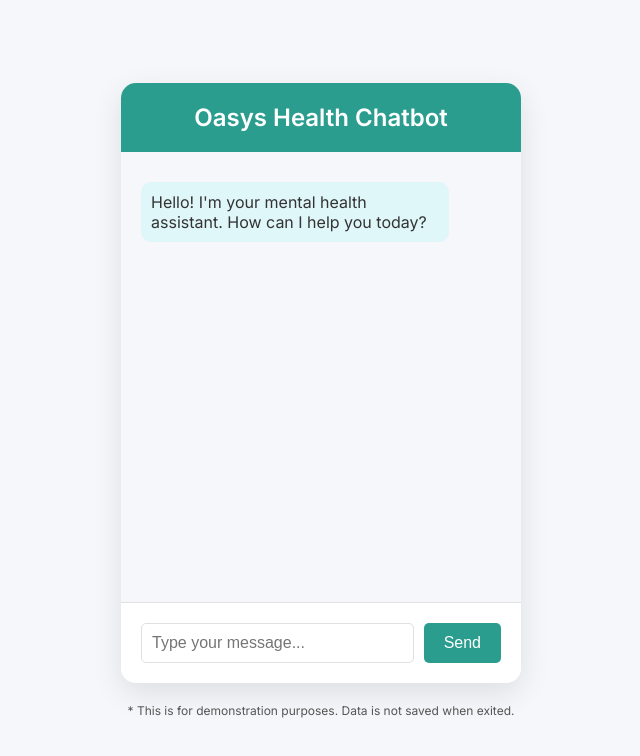
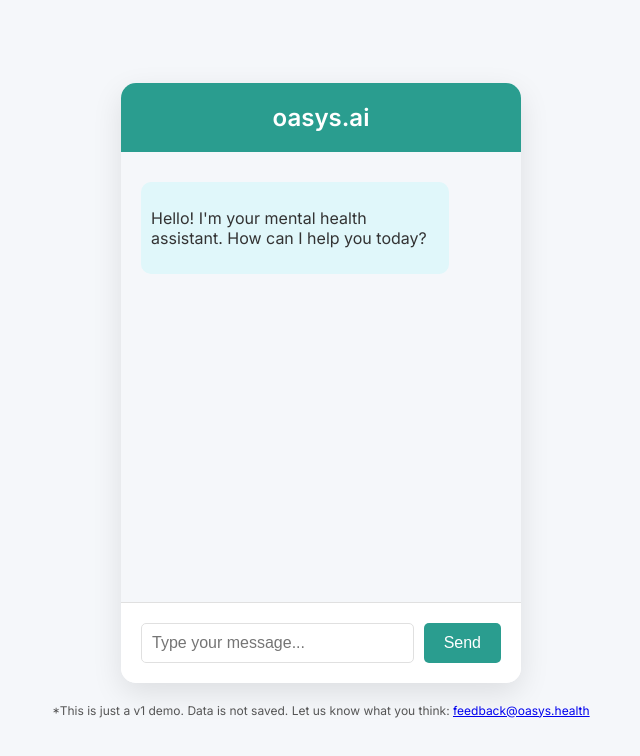
Before and after one commit to hashemabdou/oasys, a website: page public/index.html in a window 1280 px wide. Shown: the whole page, without its empty margins (319-959 px from the left). Drawn offline with Linux system fonts and the light colour scheme.

Commit message:
new changes and updates

```diff
--- a/public/index.html
+++ b/public/index.html
@@ -3,14 +3,14 @@
 <head>
     <meta charset="UTF-8">
     <meta name="viewport" content="width=device-width, initial-scale=1.0">
-    <title>Mental Health Chatbot</title>
+    <title>Oasys AI</title>
     <link href="styles.css" rel="stylesheet">
     <link href="https://fonts.googleapis.com/css2?family=Inter:wght@400;500;600&display=swap" rel="stylesheet">
 </head>
 <body>
     <div class="chat-container">
         <div class="header">
-            <h1>Oasys Health Chatbot</h1>
+            <h1>oasys.ai</h1>
         </div>
         <div class="chat-box" id="chat-box">
             <!-- Chat messages will appear here -->
@@ -21,7 +21,8 @@
         </div>
     </div>
     <div class="fine-print">
-        * This is for demonstration purposes. Data is not saved when exited.
+        *This is just a v1 demo. Data is not saved. Let us know what you think:
+        <a href="mailto:info@oasys.health">feedback@oasys.health</a>
     </div>
     <script src="script.js"></script>
 </body>
--- a/public/script.js
+++ b/public/script.js
@@ -28,7 +28,14 @@
     const chatBox = document.getElementById('chat-box');
     const messageElement = document.createElement('div');
     messageElement.className = `message ${className}`;
-    messageElement.textContent = message;
+
+    // Split the message by newline characters and create separate paragraphs
+    message.split('\n').forEach(line => {
+        const paragraph = document.createElement('p');
+        paragraph.textContent = line;
+        messageElement.appendChild(paragraph);
+    });
+
     chatBox.appendChild(messageElement);
     chatBox.scrollTop = chatBox.scrollHeight;
 }
@@ -44,7 +51,16 @@
     appendMessage('bot-message', response);
 }
 
+function handleKeyDown(event) {
+    if (event.key === 'Enter') {
+        sendMessage();
+    }
+}
+
 window.addEventListener('load', () => {
     const welcomeMessage = "Hello! I'm your mental health assistant. How can I help you today?";
     appendMessage('bot-message', welcomeMessage);
+
+    const userInput = document.getElementById('user-input');
+    userInput.addEventListener('keydown', handleKeyDown);
 });
--- a/server.js
+++ b/server.js
@@ -21,7 +21,7 @@
             'Authorization': `Bearer ${apiKey}`
         },
         body: JSON.stringify({
-            model: 'gpt-4',
+            model: 'gpt-4-turbo',
             messages: [
                 { role: 'system', content: 'You are a helpful and supportive mental health therapist.' },
                 { role: 'user', content: userMessage }
```
Also changed, not shown: README.md.
